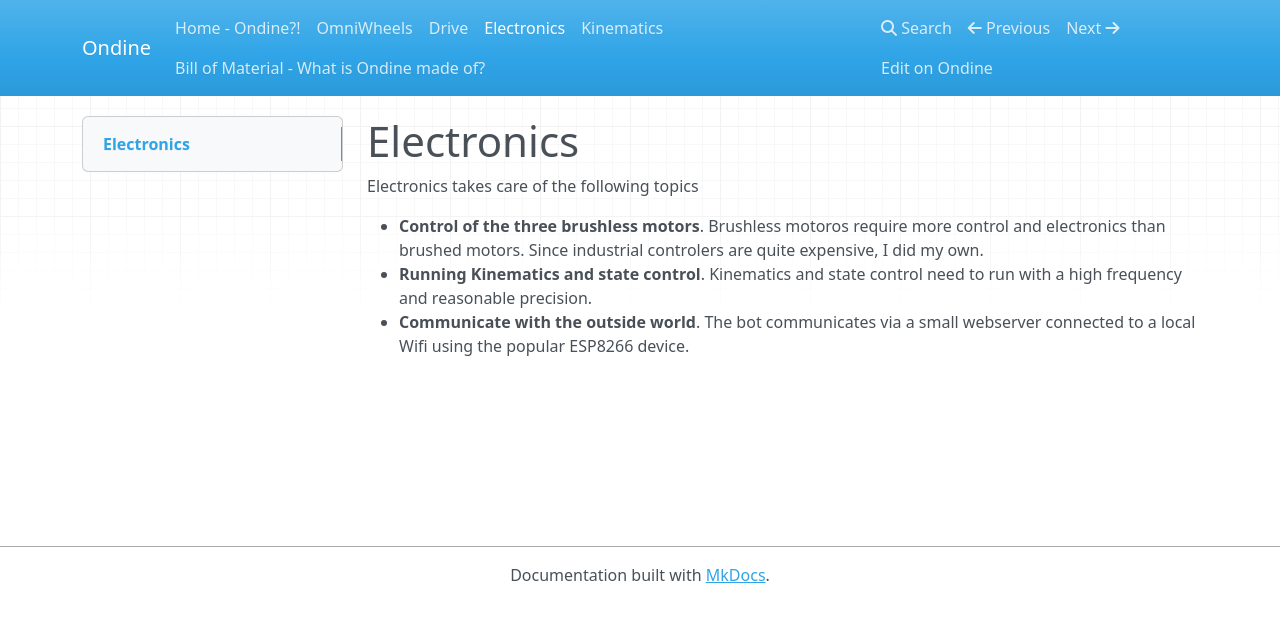
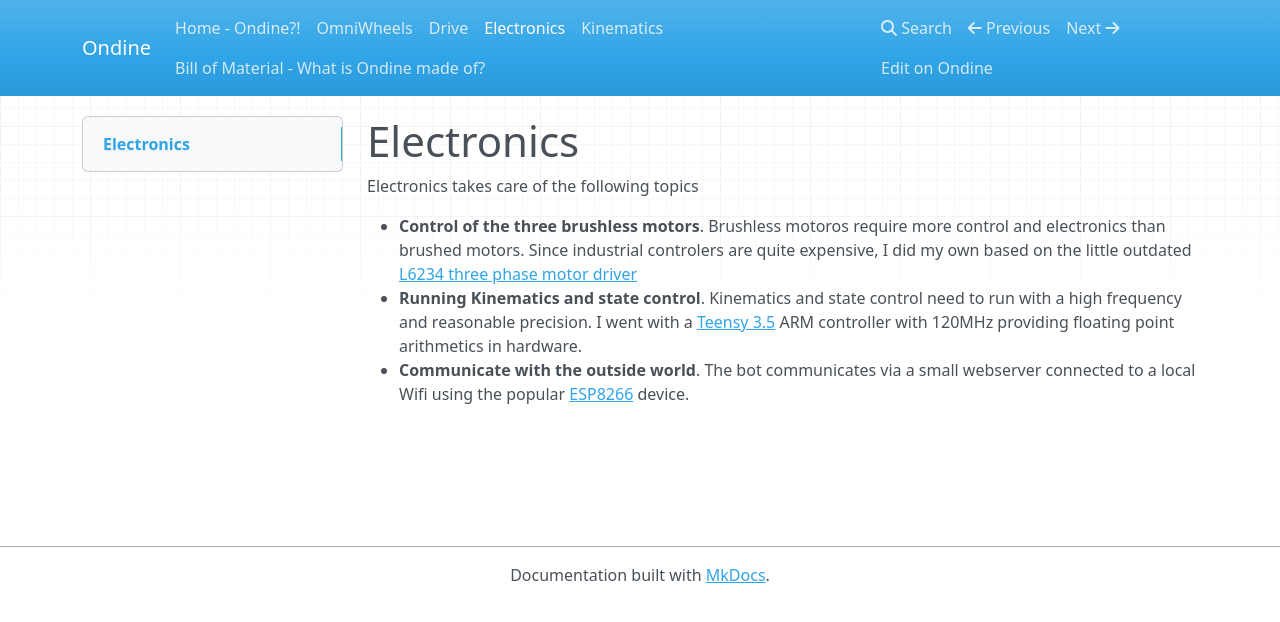
Before and after one commit to jochenalt/Ondine, an MkDocs documentation site: the page built from docs/Electronics.md, in a window 1280 px wide. Shown: the top 622 px of the page. Built offline with MkDocs 1.6.1, drawn with Linux system fonts in a browser that asks for light colours; nearby versions of some CDN libraries; old or Windows-style settings are respelled for this version of MkDocs.

Commit message:
no message

```diff
--- a/docs/Electronics.md
+++ b/docs/Electronics.md
@@ -3,6 +3,6 @@
 
 Electronics takes care of the following topics
 
-* <b>Control of the three brushless motors</b>. Brushless motoros require more control and electronics than brushed motors. Since industrial controlers are quite expensive, I did my own.
-* <b>Running Kinematics and state control</b>. Kinematics and state control need to run with a high frequency and reasonable precision.
-* <b>Communicate with the outside world</b>. The bot communicates via a small webserver connected to a local Wifi using the popular ESP8266 device.
+* <b>Control of the three brushless motors</b>. Brushless motoros require more control and electronics than brushed motors. Since industrial controlers are quite expensive, I did my own based on the little outdated [L6234 three phase motor driver](https://www.google.com/url?sa=t&rct=j&q=&esrc=s&source=web&cd=1&cad=rja&uact=8&ved=2ahUKEwjyubq8yJneAhWQ6qQKHc-_DH4QFjAAegQICRAC&url=https%3A%2F%2Fwww.st.com%2Fresource%2Fen%2Fapplication_note%2Fcd00004062.pdf&usg=AOvVaw3LNxqsRuPNezNOGpHoja4f)
+* <b>Running Kinematics and state control</b>. Kinematics and state control need to run with a high frequency and reasonable precision. I went with a [Teensy 3.5](https://www.pjrc.com/store/teensy35.html) ARM controller with 120MHz providing floating point arithmetics in hardware.
+* <b>Communicate with the outside world</b>. The bot communicates via a small webserver connected to a local Wifi using the popular [ESP8266](https://www.seeedstudio.com/NodeMCU-v2-Lua-based-ESP8266-development-kit-p-2415.html) device.
```
